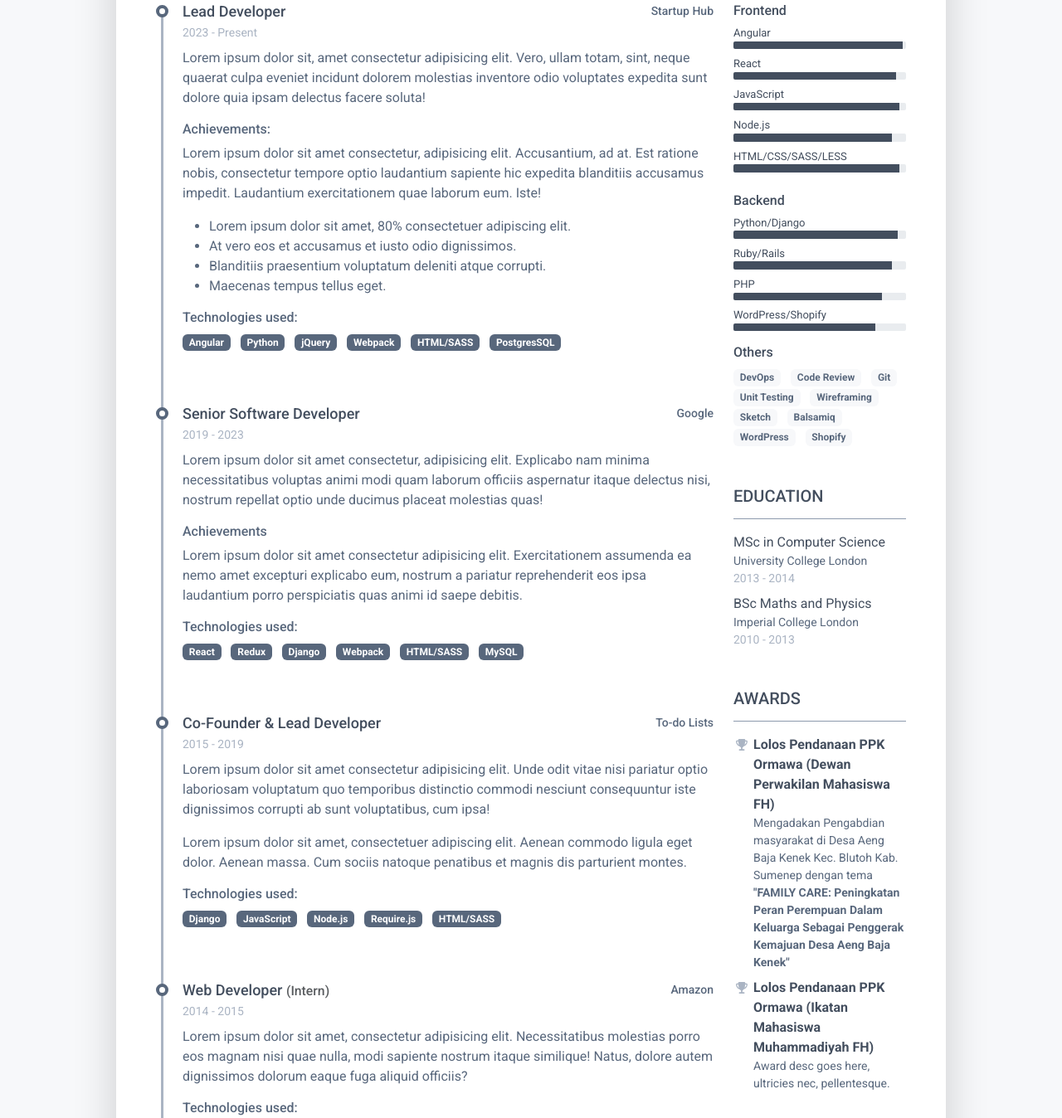
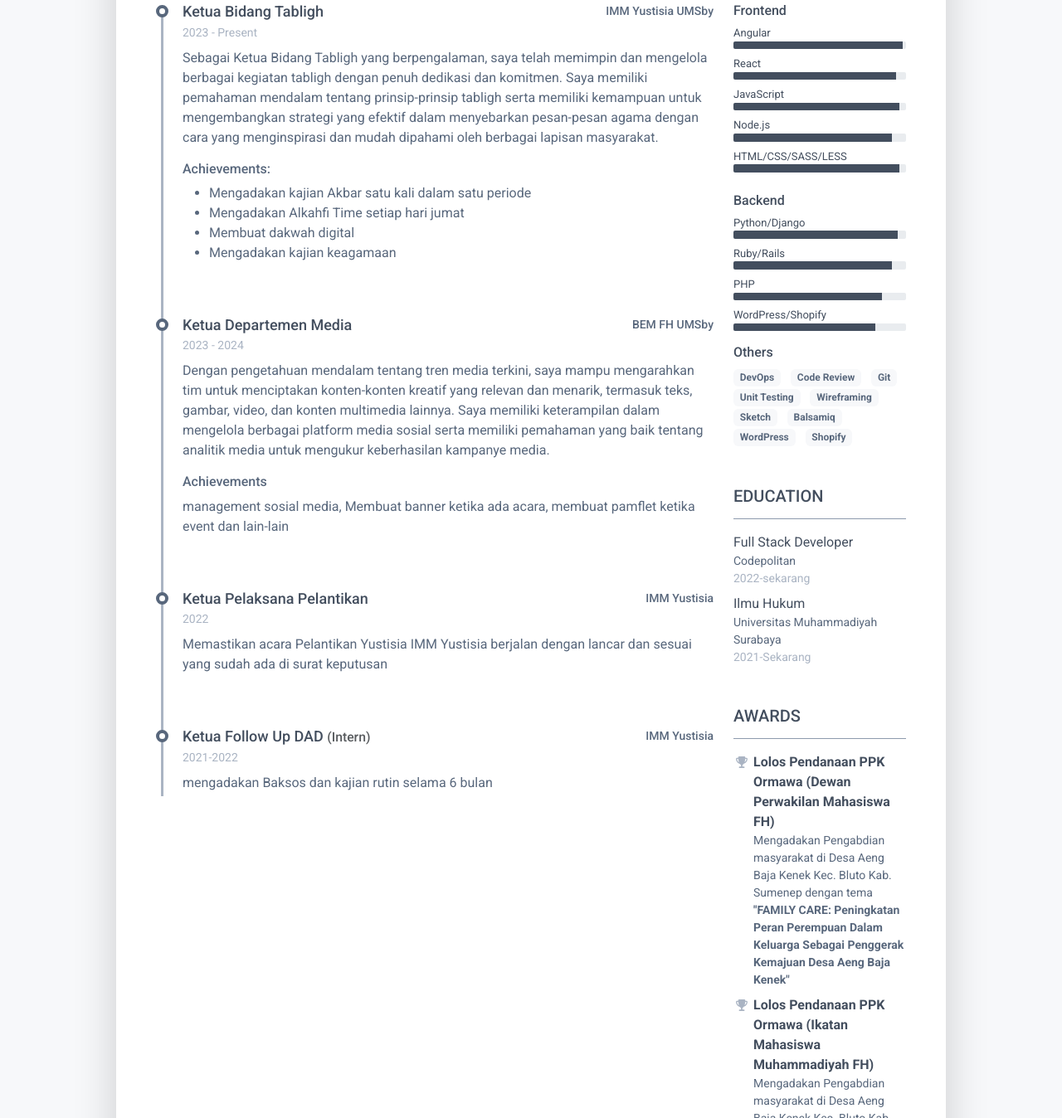
Before and after one commit to afriqil/CV-AfriqilWildan, a plain HTML site: page index.html in a window 1280 px wide. Shown: the part 647-1995 px from the top of the page at 83% size. Drawn offline with Linux system fonts and the light colour scheme.

Commit message:
[DOCS] Mengurangi fitur

```diff
--- a/index.html
+++ b/index.html
@@ -153,10 +153,10 @@
                           <h3
                             class="resume-position-title font-weight-bold mb-1"
                           >
-                            Lead Developer
+                            Ketua Bidang Tabligh
                           </h3>
                           <div class="resume-company-name ms-auto">
-                            Startup Hub
+                            IMM Yustisia UMSby
                           </div>
                         </div>
                         <!--//row-->
@@ -165,74 +165,27 @@
                       <!--//resume-timeline-item-header-->
                       <div class="resume-timeline-item-desc">
                         <p>
-                          Lorem ipsum dolor sit, amet consectetur adipisicing
-                          elit. Vero, ullam totam, sint, neque quaerat culpa
-                          eveniet incidunt dolorem molestias inventore odio
-                          voluptates expedita sunt dolore quia ipsam delectus
-                          facere soluta!
+                          Sebagai Ketua Bidang Tabligh yang berpengalaman, saya
+                          telah memimpin dan mengelola berbagai kegiatan tabligh
+                          dengan penuh dedikasi dan komitmen. Saya memiliki
+                          pemahaman mendalam tentang prinsip-prinsip tabligh
+                          serta memiliki kemampuan untuk mengembangkan strategi
+                          yang efektif dalam menyebarkan pesan-pesan agama
+                          dengan cara yang menginspirasi dan mudah dipahami oleh
+                          berbagai lapisan masyarakat.
                         </p>
                         <h4
                           class="resume-timeline-item-desc-heading font-weight-bold"
                         >
                           Achievements:
                         </h4>
-                        <p>
-                          Lorem ipsum dolor sit amet consectetur, adipisicing
-                          elit. Accusantium, ad at. Est ratione nobis,
-                          consectetur tempore optio laudantium sapiente hic
-                          expedita blanditiis accusamus impedit. Laudantium
-                          exercitationem quae laborum eum. Iste!
-                        </p>
                         <ul>
                           <li>
-                            Lorem ipsum dolor sit amet, 80% consectetuer
-                            adipiscing elit.
+                            Mengadakan kajian Akbar satu kali dalam satu periode
                           </li>
-                          <li>
-                            At vero eos et accusamus et iusto odio dignissimos.
-                          </li>
-                          <li>
-                            Blanditiis praesentium voluptatum deleniti atque
-                            corrupti.
-                          </li>
-                          <li>Maecenas tempus tellus eget.</li>
-                        </ul>
-                        <h4
-                          class="resume-timeline-item-desc-heading font-weight-bold"
-                        >
-                          Technologies used:
-                        </h4>
-                        <ul class="list-inline">
-                          <li class="list-inline-item">
-                            <span class="badge bg-secondary badge-pill"
-                              >Angular</span
-                            >
-                          </li>
-                          <li class="list-inline-item">
-                            <span class="badge bg-secondary badge-pill"
-                              >Python</span
-                            >
-                          </li>
-                          <li class="list-inline-item">
-                            <span class="badge bg-secondary badge-pill"
-                              >jQuery</span
-                            >
-                          </li>
-                          <li class="list-inline-item">
-                            <span class="badge bg-secondary badge-pill"
-                              >Webpack</span
-                            >
-                          </li>
-                          <li class="list-inline-item">
-                            <span class="badge bg-secondary badge-pill"
-                              >HTML/SASS</span
-                            >
-                          </li>
-                          <li class="list-inline-item">
-                            <span class="badge bg-secondary badge-pill"
-                              >PostgresSQL</span
-                            >
-                          </li>
+                          <li>Mengadakan Alkahfi Time setiap hari jumat</li>
+                          <li>Membuat dakwah digital</li>
+                          <li>Mengadakan kajian keagamaan</li>
                         </ul>
                       </div>
                       <!--//resume-timeline-item-desc-->
@@ -247,21 +200,26 @@
                           <h3
                             class="resume-position-title font-weight-bold mb-1"
                           >
-                            Senior Software Developer
+                            Ketua Departemen Media
                           </h3>
-                          <div class="resume-company-name ms-auto">Google</div>
+                          <div class="resume-company-name ms-auto">
+                            BEM FH UMSby
+                          </div>
                         </div>
                         <!--//row-->
-                        <div class="resume-position-time">2019 - 2023</div>
+                        <div class="resume-position-time">2023 - 2024</div>
                       </div>
                       <!--//resume-timeline-item-header-->
                       <div class="resume-timeline-item-desc">
                         <p>
-                          Lorem ipsum dolor sit amet consectetur, adipisicing
-                          elit. Explicabo nam minima necessitatibus voluptas
-                          animi modi quam laborum officiis aspernatur itaque
-                          delectus nisi, nostrum repellat optio unde ducimus
-                          placeat molestias quas!
+                          Dengan pengetahuan mendalam tentang tren media
+                          terkini, saya mampu mengarahkan tim untuk menciptakan
+                          konten-konten kreatif yang relevan dan menarik,
+                          termasuk teks, gambar, video, dan konten multimedia
+                          lainnya. Saya memiliki keterampilan dalam mengelola
+                          berbagai platform media sosial serta memiliki
+                          pemahaman yang baik tentang analitik media untuk
+                          mengukur keberhasilan kampanye media.
                         </p>
                         <h4
                           class="resume-timeline-item-desc-heading font-weight-bold"
@@ -269,49 +227,10 @@
                           Achievements
                         </h4>
                         <p>
-                          Lorem ipsum dolor sit amet consectetur adipisicing
-                          elit. Exercitationem assumenda ea nemo amet excepturi
-                          explicabo eum, nostrum a pariatur reprehenderit eos
-                          ipsa laudantium porro perspiciatis quas animi id saepe
-                          debitis.
+                          management sosial media, Membuat banner ketika ada
+                          acara, membuat pamflet ketika event dan lain-lain
                         </p>
-                        <h4
-                          class="resume-timeline-item-desc-heading font-weight-bold"
-                        >
-                          Technologies used:
-                        </h4>
-                        <ul class="list-inline">
-                          <li class="list-inline-item">
-                            <span class="badge bg-secondary badge-pill"
-                              >React</span
-                            >
-                          </li>
-                          <li class="list-inline-item">
-                            <span class="badge bg-secondary badge-pill"
-                              >Redux</span
-                            >
-                          </li>
-                          <li class="list-inline-item">
-                            <span class="badge bg-secondary badge-pill"
-                              >Django</span
-                            >
-                          </li>
-                          <li class="list-inline-item">
-                            <span class="badge bg-secondary badge-pill"
-                              >Webpack</span
-                            >
-                          </li>
-                          <li class="list-inline-item">
-                            <span class="badge bg-secondary badge-pill"
-                              >HTML/SASS</span
-                            >
-                          </li>
-                          <li class="list-inline-item">
-                            <span class="badge bg-secondary badge-pill"
-                              >MySQL</span
-                            >
-                          </li>
-                        </ul>
+
                       </div>
                       <!--//resume-timeline-item-desc-->
                     </article>
@@ -325,63 +244,22 @@
                           <h3
                             class="resume-position-title font-weight-bold mb-1"
                           >
-                            Co-Founder & Lead Developer
+                            Ketua Pelaksana Pelantikan
                           </h3>
                           <div class="resume-company-name ms-auto">
-                            To-do Lists
+                            IMM Yustisia
                           </div>
                         </div>
                         <!--//row-->
-                        <div class="resume-position-time">2015 - 2019</div>
+                        <div class="resume-position-time">2022</div>
                       </div>
                       <!--//resume-timeline-item-header-->
                       <div class="resume-timeline-item-desc">
+
                         <p>
-                          Lorem ipsum dolor sit amet consectetur adipisicing
-                          elit. Unde odit vitae nisi pariatur optio laboriosam
-                          voluptatum quo temporibus distinctio commodi nesciunt
-                          consequuntur iste dignissimos corrupti ab sunt
-                          voluptatibus, cum ipsa!
+                          Memastikan acara Pelantikan Yustisia IMM Yustisia berjalan dengan lancar dan sesuai yang sudah ada di surat keputusan
                         </p>
-                        <p>
-                          Lorem ipsum dolor sit amet, consectetuer adipiscing
-                          elit. Aenean commodo ligula eget dolor. Aenean massa.
-                          Cum sociis natoque penatibus et magnis dis parturient
-                          montes.
-                        </p>
-                        <h4
-                          class="resume-timeline-item-desc-heading font-weight-bold"
-                        >
-                          Technologies used:
-                        </h4>
-                        <ul class="list-inline">
-                          <li class="list-inline-item">
-                            <span class="badge bg-secondary badge-pill"
-                              >Django</span
-                            >
-                          </li>
-                          <li class="list-inline-item">
-                            <span class="badge bg-secondary badge-pill"
-                              >JavaScript</span
-                            >
-                          </li>
-                          <li class="list-inline-item">
-                            <span class="badge bg-secondary badge-pill"
-                              >Node.js</span
-                            >
-                          </li>
-                          <li class="list-inline-item">
-                            <span class="badge bg-secondary badge-pill"
-                              >Require.js</span
-                            >
-                          </li>
-                          <li class="list-inline-item">
-                            <span class="badge bg-secondary badge-pill"
-                              >HTML/SASS</span
-                            >
-                          </li>
-                        </ul>
-                      </div>
+
                       <!--//resume-timeline-item-desc-->
                     </article>
                     <!--//resume-timeline-item-->
@@ -392,24 +270,20 @@
                           <h3
                             class="resume-position-title font-weight-bold mb-1"
                           >
-                            Web Developer
+                            Ketua Follow Up DAD
                             <small class="text-muted">(Intern)</small>
                           </h3>
-                          <div class="resume-company-name ms-auto">Amazon</div>
+                          <div class="resume-company-name ms-auto">IMM Yustisia</div>
                         </div>
                         <!--//row-->
-                        <div class="resume-position-time">2014 - 2015</div>
+                        <div class="resume-position-time">2021-2022</div>
                       </div>
                       <!--//resume-timeline-item-header-->
                       <div class="resume-timeline-item-desc">
                         <p>
-                          Lorem ipsum dolor sit amet, consectetur adipisicing
-                          elit. Necessitatibus molestias porro eos magnam nisi
-                          quae nulla, modi sapiente nostrum itaque similique!
-                          Natus, dolore autem dignissimos dolorum eaque fuga
-                          aliquid officiis?
+                          mengadakan Baksos dan kajian rutin selama 6 bulan
                         </p>
-                        <h4
+                        <!-- <h4
                           class="resume-timeline-item-desc-heading font-weight-bold"
                         >
                           Technologies used:
@@ -436,7 +310,7 @@
                             >
                           </li>
                         </ul>
-                      </div>
+                      </div> -->
                       <!--//resume-timeline-item-desc-->
                     </article>
                     <!--//resume-timeline-item-->
@@ -633,21 +507,19 @@
                   <ul class="list-unstyled">
                     <li class="mb-2">
                       <div class="resume-degree font-weight-bold">
-                        MSc in Computer Science
+                        Full Stack Developer
                       </div>
-                      <div class="resume-degree-org">
-                        University College London
-                      </div>
-                      <div class="resume-degree-time">2013 - 2014</div>
+                      <div class="resume-degree-org">Codepolitan</div>
+                      <div class="resume-degree-time">2022-sekarang</div>
                     </li>
                     <li>
                       <div class="resume-degree font-weight-bold">
-                        BSc Maths and Physics
+                        Ilmu Hukum
                       </div>
                       <div class="resume-degree-org">
-                        Imperial College London
+                        Universitas Muhammadiyah Surabaya
                       </div>
-                      <div class="resume-degree-time">2010 - 2013</div>
+                      <div class="resume-degree-time">2021-Sekarang</div>
                     </li>
                   </ul>
                 </div>
@@ -672,7 +544,7 @@
                       </div>
                       <div class="resume-award-desc">
                         Mengadakan Pengabdian masyarakat di Desa Aeng Baja Kenek
-                        Kec. Blutoh Kab. Sumenep dengan tema
+                        Kec. Bluto Kab. Sumenep dengan tema
                         <b>
                           "FAMILY CARE: Peningkatan Peran Perempuan Dalam
                           Keluarga Sebagai Penggerak Kemajuan Desa Aeng Baja
@@ -690,7 +562,13 @@
                         Muhammadiyah FH)
                       </div>
                       <div class="resume-award-desc">
-                        Award desc goes here, ultricies nec, pellentesque.
+                        Mengadakan Pengabdian masyarakat di Desa Aeng Baja Kenek
+                        Kec. Bluto Kab. Sumenep dengan tema
+                        <b>
+                          "FAMILY CARE: Peningkatan Peran Perempuan Dalam
+                          Keluarga Sebagai Penggerak Kemajuan Desa Aeng Baja
+                          Kenek"
+                        </b>
                       </div>
                     </li>
                   </ul>
```
